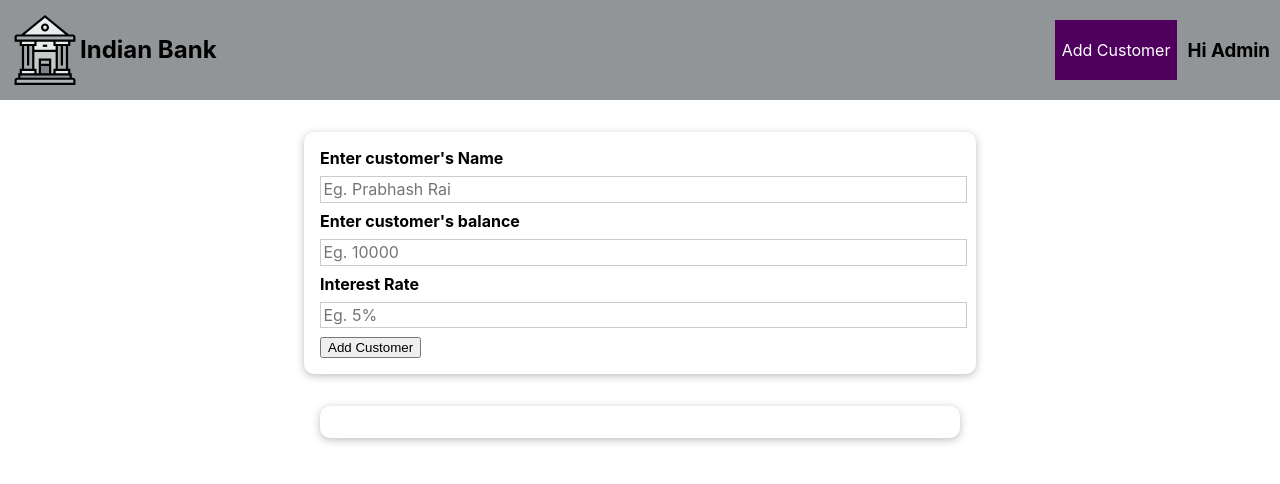
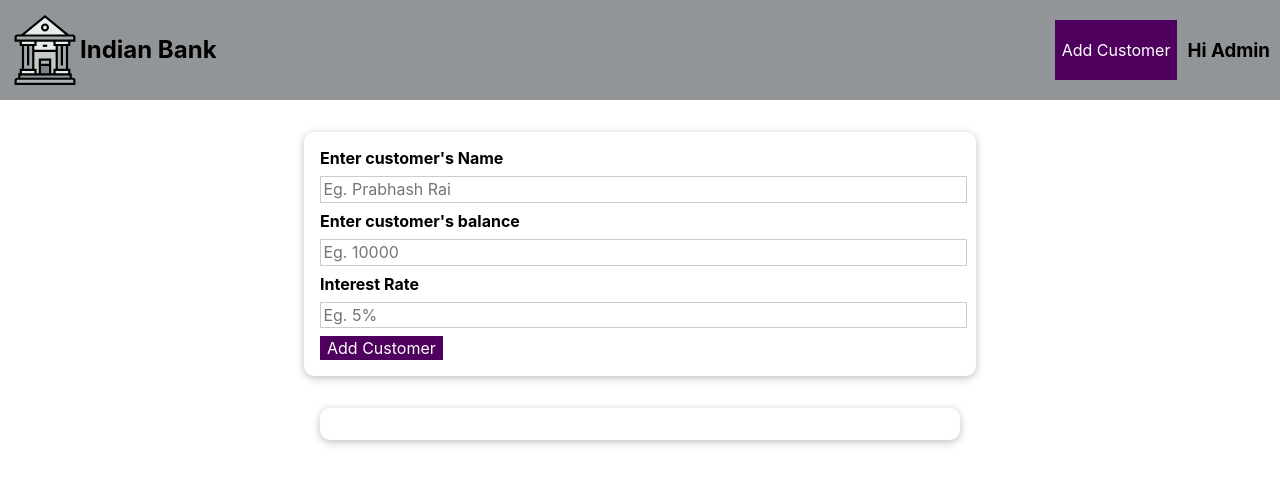
Before and after one commit to prabhashrai02/banking_management_-manager-view-, a React (Create React App) app: page / in a window 1280 px wide. Shown: the top 484 px of the page. Built offline with nearby package versions, Linux system fonts and the light colour scheme.

Commit message:
improved form button

```diff
--- a/src/Component/Addcustomer/Addcustomer.css
+++ b/src/Component/Addcustomer/Addcustomer.css
@@ -24,3 +24,19 @@
     outline: none;
     border-color: #4f005f;
   }
+
+
+  .user_mode {
+    margin-right: 10px;
+    font: inherit;
+    border: 1px solid #4f005f;
+    background: #4f005f;
+    color: white;
+    cursor: pointer;
+}
+
+.user_mode:hover,
+.user_mode:active {
+  background: #741188;
+  border-color: #741188;
+}
--- a/src/Component/Addcustomer/Addcustomer.js
+++ b/src/Component/Addcustomer/Addcustomer.js
@@ -62,7 +62,7 @@ const Addcustomer = (props) => {
                     placeholder='Eg. Prabhash Rai'
                     value={enteredUsername}
                     onChange={ChangeUsername}
-                    ></input>
+                ></input>
 
                 <label htmlFor="balance">Enter customer's balance</label>
 
@@ -71,7 +71,7 @@ const Addcustomer = (props) => {
                     placeholder='Eg. 10000'
                     onChange={Changebalance}
                     value={enteredbalance}
-                    ></input>
+                ></input>
 
                 <label htmlFor="balance">Interest Rate</label>
                 <input type='number'
@@ -79,15 +79,15 @@ const Addcustomer = (props) => {
                     placeholder='Eg. 5%'
                     onChange={Changeinterest}
                     value={enteredinterest}
-                    ></input>
+                ></input>
 
-                <Button type='submit'
-                >Add Customer</Button>
+                <Button type='submit' className="user_mode"
+                > {isediting ? "Update Customer" : "Add Customer"}</Button>
 
             </form>
         </Card>
 
-)
+    )
 }
 
 export default Addcustomer;
```
